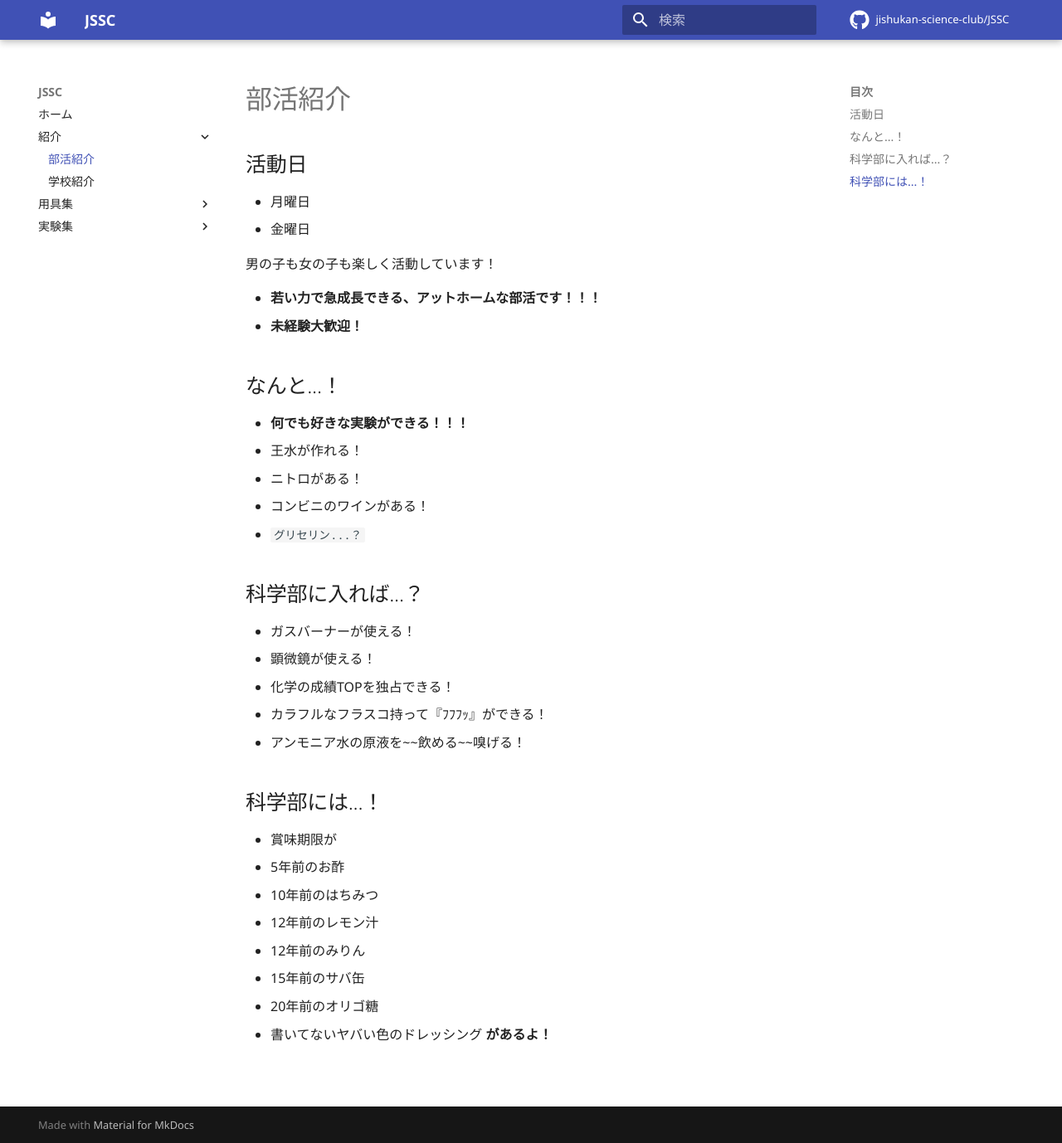
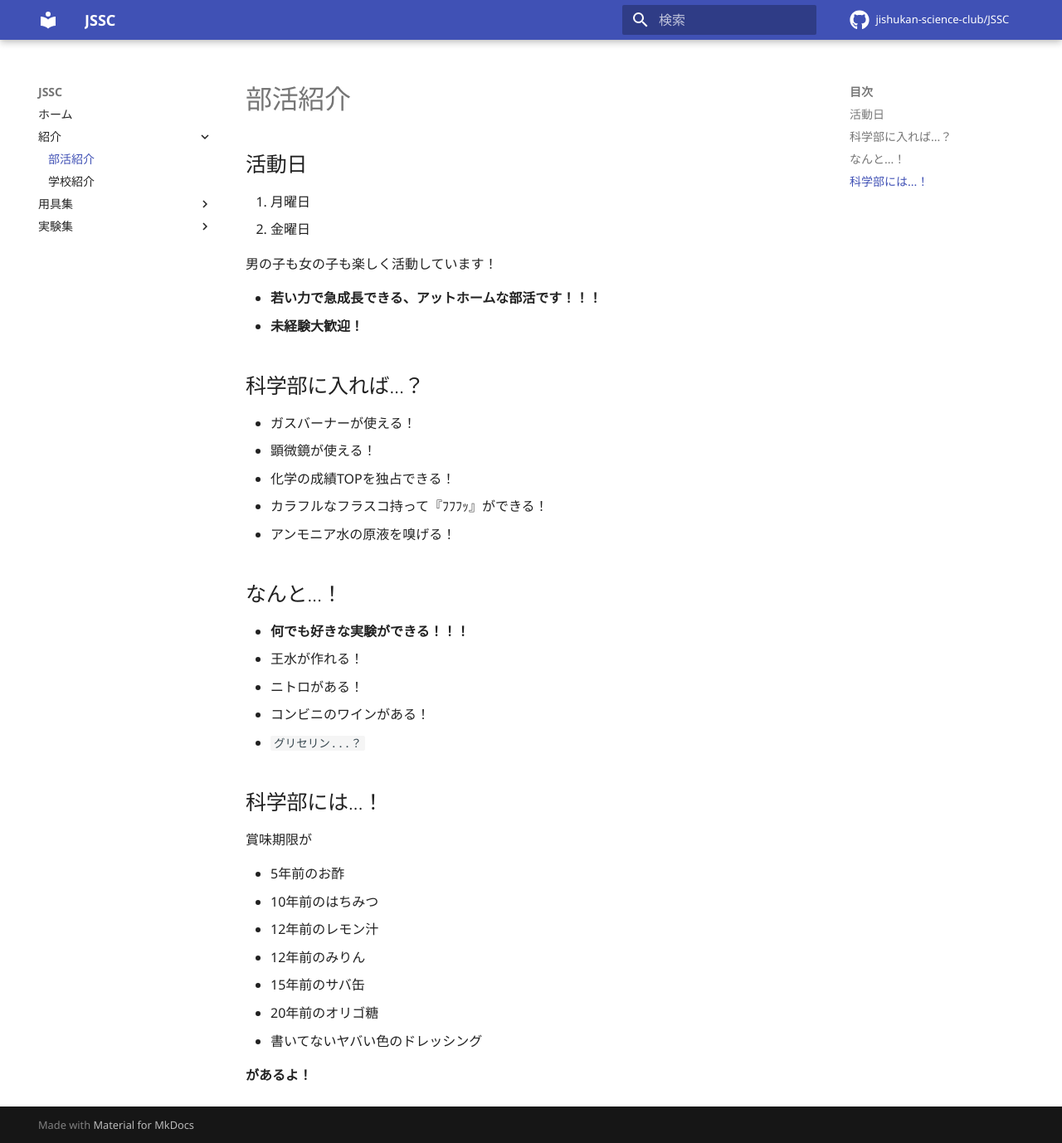
Before and after one commit to jishukan-science-club/index, an MkDocs documentation site: the page built from docs/club.md, in a window 1280 px wide and 1378 px high. Shown: the whole window at 83% size. Built offline with MkDocs 1.6.1 and Material for MkDocs 9.7.7, drawn with Linux system fonts in a browser that asks for light colours; comment, search, counter and statistics services are not loaded; some of the changed lines change nothing that is shown.

Commit message:
[Fix]: 細かいところ

```diff
--- a/docs/club.md
+++ b/docs/club.md
@@ -1,12 +1,19 @@
 # 部活紹介
 ## 活動日
-- 月曜日
-- 金曜日
+1. 月曜日
+2. 金曜日
 
 男の子も女の子も楽しく活動しています！
 
 - **若い力で急成長できる、アットホームな部活です！！！**
 - **未経験大歓迎！**
+
+## 科学部に入れば...？
+- ガスバーナーが使える！
+- 顕微鏡が使える！
+- 化学の成績TOPを独占できる！
+- カラフルなフラスコ持って『ﾌﾌﾌｯ』ができる！
+- アンモニア水の原液を嗅げる！
 
 ## なんと...！
 - **何でも好きな実験ができる！！！**
@@ -15,15 +22,9 @@
 - コンビニのワインがある！
 - `グリセリン...？`
 
-## 科学部に入れば...？
-- ガスバーナーが使える！
-- 顕微鏡が使える！
-- 化学の成績TOPを独占できる！
-- カラフルなフラスコ持って『ﾌﾌﾌｯ』ができる！
-- アンモニア水の原液を~~飲める~~嗅げる！
+## 科学部には...！
+賞味期限が
 
-## 科学部には...！
-- 賞味期限が
 - 5年前のお酢
 - 10年前のはちみつ
 - 12年前のレモン汁
@@ -31,4 +32,5 @@
 - 15年前のサバ缶
 - 20年前のオリゴ糖
 - 書いてないヤバい色のドレッシング
+
 **があるよ！**
```
